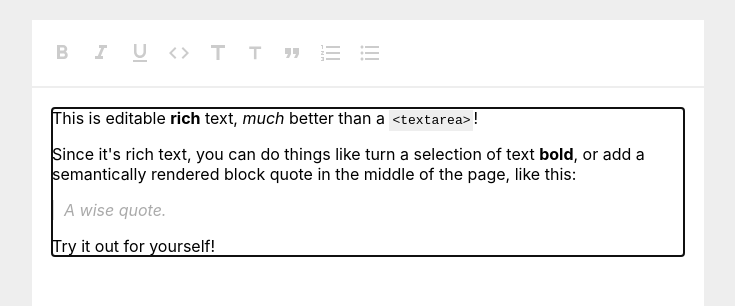
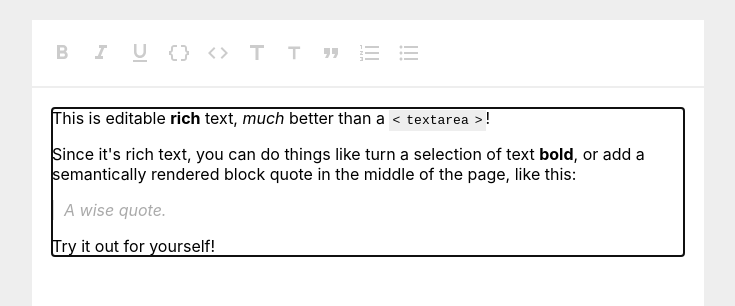
Before and after one commit to magentaqin/quiz-me, a Next.js app in the folder frontend/: page /editor/Editor in a window 1280 px wide. Shown: the top 306 px of the page, without its empty margins (272-1007 px from the left). Built offline with nearby package versions, Linux system fonts and the light colour scheme.

Commit message:
feat: add serialize and deserialize handler for italic, bold, codeinline and code block case

```diff
--- a/frontend/package.json
+++ b/frontend/package.json
@@ -20,6 +20,7 @@
     "is-hotkey": "^0.2.0",
     "next": "^12.2.3",
     "postcss-loader": "^4.3.0",
+    "prismjs": "^1.29.0",
     "raw-loader": "^4.0.2",
     "react": "17.0.2",
     "react-dom": "17.0.2",
@@ -34,6 +35,7 @@
   "devDependencies": {
     "@types/escape-html": "^1.0.2",
     "@types/node": "17.0.13",
+    "@types/prismjs": "^1.26.0",
     "@types/react": "17.0.38",
     "@types/react-dom": "^18.0.9",
     "autoprefixer": "^10.4.8",
--- a/frontend/pages/editor/Editor.tsx
+++ b/frontend/pages/editor/Editor.tsx
@@ -1,5 +1,6 @@
 import React, { useCallback, useMemo, useState } from 'react'
 import isHotkey from 'is-hotkey'
+import Prism from 'prismjs'
 import { Editable, withReact, useSlate, Slate } from 'slate-react'
 import {
   Editor,
@@ -7,7 +8,7 @@ import {
   createEditor,
   Descendant,
   Element as SlateElement,
-  Node,
+  Text,
 } from 'slate'
 import { withHistory } from 'slate-history'
 import FormatBoldIcon from '@mui/icons-material/FormatBold';
@@ -18,8 +19,10 @@ import TitleIcon from '@mui/icons-material/Title';
 import FormatQuoteIcon from '@mui/icons-material/FormatQuote';
 import FormatListNumberedIcon from '@mui/icons-material/FormatListNumbered';
 import FormatListBulletedIcon from '@mui/icons-material/FormatListBulleted';
+import DataObjectIcon from '@mui/icons-material/DataObject';
+import { css } from '@emotion/css'
 
-import { Button, Icon, Toolbar } from './components'
+import { Button, Toolbar } from './components'
 import styles from '../../styles/Editor.module.scss'
 import { serialize, toSlateJson } from './utils/format'
 
@@ -32,7 +35,18 @@ const HOTKEYS = {
 
 const LIST_TYPES = ['numbered-list', 'bulleted-list']
 
-const RichTextExample = () => {
+const getLength = token => {
+  if (typeof token === 'string') {
+    return token.length
+  } else if (typeof token.content === 'string') {
+    return token.content.length
+  } else {
+    return token.content.reduce((l, t) => l + getLength(t), 0)
+  }
+}
+
+const RichTextEditor = () => {
+  const [language, setLanguage] = useState('js')
   // Update the initial content to be pulled from Local Storage if it exists.
   const value = useMemo(
     () =>
@@ -45,10 +59,43 @@ const RichTextExample = () => {
   // withHistory: tracks changes to the Slate value state over time, and enables undo and redo functionality.
   const editor = useMemo(() => withHistory(withReact(createEditor())), [])
 
+  // decorate function depends on the language selected
+  const decorate = useCallback(
+    ([node, path]) => {
+      const ranges = []
+      if (!Text.isText(node)) {
+        return ranges
+      }
+      const tokens = Prism.tokenize(node.text, Prism.languages[language])
+      let start = 0
+
+      for (const token of tokens) {
+        const length = getLength(token)
+        const end = start + length
+
+        if (typeof token !== 'string') {
+          ranges.push({
+            [token.type]: true,
+            anchor: { path, offset: start },
+            focus: { path, offset: end },
+          })
+        }
+
+        start = end
+      }
+
+      return ranges
+    },
+    [language]
+  )
+
   return (
     <div className={styles.editorWrapper}>
       <div className={styles.editor}>
-        <Slate editor={editor} value={value} onChange={value => {
+        <Slate
+          editor={editor}
+          value={value}
+          onChange={value => {
           const isAstChange = editor.operations.some(
             op => 'set_selection' !== op.type
           )
@@ -56,15 +103,16 @@ const RichTextExample = () => {
             // Save the value to Local Storage.
             const content = JSON.stringify(value)
             localStorage.setItem('content', content)
-            console.log('value', value)
+            console.log('editor value', value)
             const serializedVal = serialize({ children: value })
-            console.log(toSlateJson(serializedVal))
+            console.log('slate json', toSlateJson(serializedVal))
           }
         }}>
         <Toolbar className={styles.toolbar}>
           <MarkButton format="bold" icon={() => <FormatBoldIcon />} />
           <MarkButton format="italic" icon={() => <FormatItalicIcon /> } />
           <MarkButton format="underline" icon={() => <FormatUnderlinedIcon />} />
+          <MarkButton format="codeInline" icon={() => <DataObjectIcon /> } />
           <MarkButton format="code" icon={() => <CodeIcon /> } />
           <BlockButton format="heading-one" icon={() => <TitleIcon />} />
           <BlockButton format="heading-two" icon={() => <TitleIcon className={styles.toolbarSubtitle} />}/>
@@ -75,6 +123,7 @@ const RichTextExample = () => {
         <Editable
           renderElement={renderElement}
           renderLeaf={renderLeaf}
+          decorate={decorate}
           placeholder="Enter some rich text…"
           spellCheck
           autoFocus
@@ -163,12 +212,70 @@ const Element = ({ attributes, children, element }) => {
   }
 }
 
+const renderCode = (attributes, children, leaf) => {
+  return (
+    <span
+      {...attributes}
+      className={css`
+          font-family: monospace;
+          background: hsla(0, 0%, 100%, .5);
+
+      ${leaf.comment &&
+        css`
+          color: slategray;
+        `}
+
+      ${(leaf.operator || leaf.url) &&
+        css`
+          color: #9a6e3a;
+        `}
+      ${leaf.keyword &&
+        css`
+          color: #07a;
+        `}
+      ${(leaf.variable || leaf.regex) &&
+        css`
+          color: #e90;
+        `}
+      ${(leaf.number ||
+        leaf.boolean ||
+        leaf.tag ||
+        leaf.constant ||
+        leaf.symbol ||
+        leaf['attr-name'] ||
+        leaf.selector) &&
+        css`
+          color: #905;
+        `}
+      ${leaf.punctuation &&
+        css`
+          color: #999;
+        `}
+      ${(leaf.string || leaf.char) &&
+        css`
+          color: #690;
+        `}
+      ${(leaf.function || leaf['class-name']) &&
+        css`
+          color: #dd4a68;
+        `}
+      `}
+  >
+    {children}
+  </span>
+  )
+}
+
 const Leaf = ({ attributes, children, leaf }) => {
   if (leaf.bold) {
     children = <strong>{children}</strong>
   }
 
   if (leaf.code) {
+    children = renderCode(attributes, children, leaf)
+  }
+
+  if (leaf.codeInline) {
     children = <code>{children}</code>
   }
 
@@ -222,7 +329,7 @@ const initialValue: Descendant[] = [
       { text: ' text, ' },
       { text: 'much', italic: true },
       { text: ' better than a ' },
-      { text: '<textarea>', code: true },
+      { text: '<textarea>', 'codeInline': true },
       { text: '!' },
     ],
   },
@@ -250,4 +357,4 @@ const initialValue: Descendant[] = [
   },
 ]
 
-export default RichTextExample
+export default RichTextEditor
--- a/frontend/pages/editor/utils/format.ts
+++ b/frontend/pages/editor/utils/format.ts
@@ -7,6 +7,8 @@ interface TextNode {
   bold?: boolean;
   italic?: boolean;
   code?: boolean;
+  underline?: boolean;
+  codeInline?: boolean;
 }
 
 interface ElementNode {
@@ -22,10 +24,16 @@ export const serialize = (node: ElementNode | TextNode) => {
       string = `<strong>${string}</strong>`
     }
     if (node.italic) {
-
+      string = `<i>${string}</i>`
+    }
+    if (node.underline) {
+      string = `<u>${string}</u>`
+    }
+    if (node.codeInline) {
+      string = `<code>${string}</code>`
     }
     if (node.code) {
-
+      string = `<code-block>${string}</code-block>`
     }
     return string
   }
@@ -46,7 +54,6 @@ export const serialize = (node: ElementNode | TextNode) => {
 export const toSlateJson = (html: string) => {
   // html string to DOM document
   const document = new DOMParser().parseFromString(html, 'text/html')
-  console.log('document', document)
   return deserialize(document.body)
 }
 
@@ -73,7 +80,7 @@ const deserialize = (el: HTMLElement, markAttributes = {}) => {
   if (children.length === 0) {
     children.push(jsx('text', nodeAttributes, ''))
   }
-
+  console.log('el.nodeName', el.nodeName, children)
   switch (el.nodeName) {
     case 'BODY':
       return jsx('fragment', {}, children)
@@ -89,6 +96,31 @@ const deserialize = (el: HTMLElement, markAttributes = {}) => {
         { type: 'link', url: el.getAttribute('href') },
         children
       )
+    case 'I': // italic
+      return jsx(
+        'text',
+        {...children[0], italic: true }
+      )
+    case 'U': // underline
+      return jsx(
+        'text',
+        {...children[0], underline: true }
+      )
+    case 'STRONG': // bold text
+      return jsx(
+        'text',
+        { ...children[0], bold: true }
+      )
+    case 'CODE': // code inline
+      return jsx(
+        'text',
+        { ...children[0], codeInline: true }
+      )
+    case 'CODE-BLOCK': // code block
+      return jsx(
+        'text',
+        { ...children[0], code: true }
+      )
     default:
       return children
   }
--- a/frontend/styles/Editor.module.scss
+++ b/frontend/styles/Editor.module.scss
@@ -8,6 +8,7 @@
   background-color: #fff;
   height: 100vh;
   max-width: 42rem;
+  width: 42rem;
   margin: 20px auto;
   padding: 20px;
   pre {
```
Also changed, not shown: 1 other file (tests, documents, lock files or other folders).
